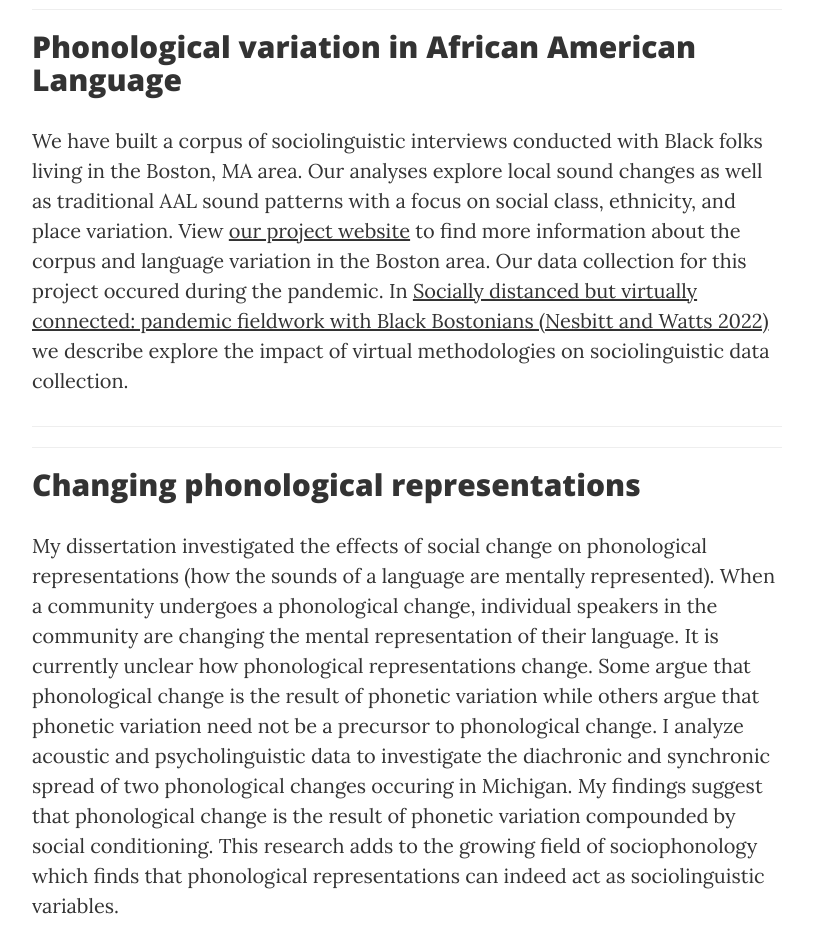
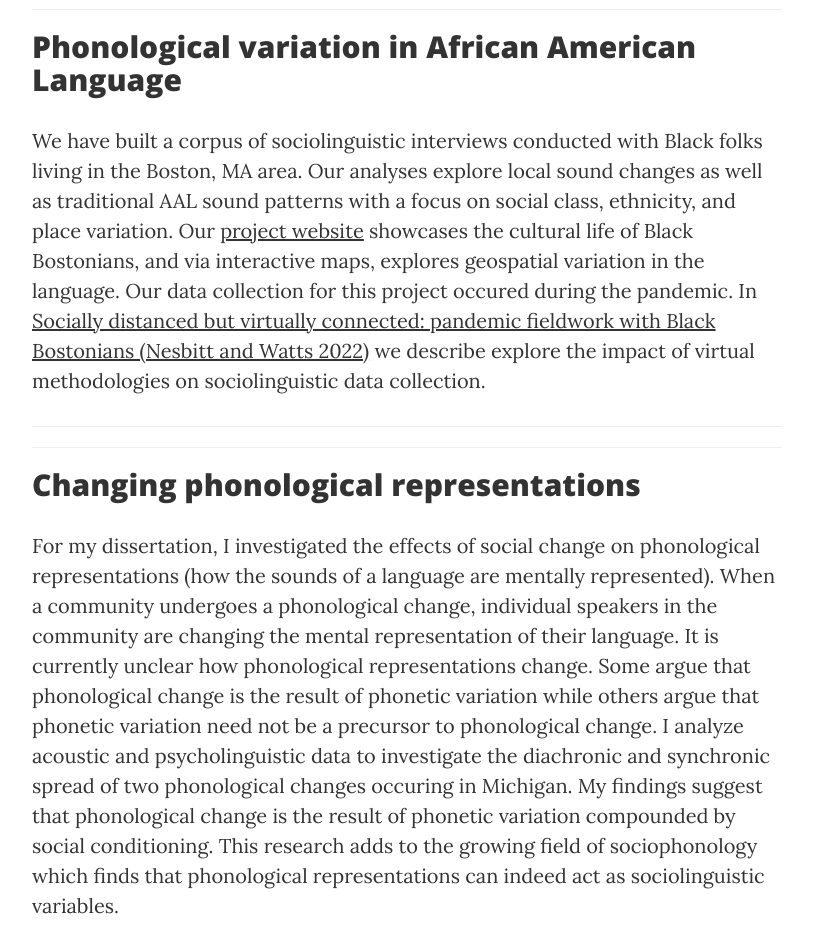
Before and after one commit to MonNesbitt/Website, a website: page research.html in a window 1280 px wide. Shown: the part 720-1668 px from the top of the page, without its empty margins (233-1046 px from the left). Drawn offline with nearby package versions, Linux system fonts and the light colour scheme.

Commit message:
Update research.html
AAL update2

```diff
--- a/research.html
+++ b/research.html
@@ -111,7 +111,7 @@
                         <h2 class="post-title">
                             Phonological variation in African American Language
                         </h2>
-                        <p>We have built a corpus of sociolinguistic interviews conducted with Black folks living in the Boston, MA area. Our analyses explore local sound changes as well as traditional AAL sound patterns with a focus on social class, ethnicity, and place variation. View <a href="https://blackbostonspeaks.netlify.app/">our project website</a> to find more information about the corpus and language variation in the Boston area. Our data collection for this project occured during the pandemic. In <a href="https://www.degruyter.com/document/doi/10.1515/lingvan-2021-0049/html">Socially distanced but virtually connected: pandemic fieldwork with Black Bostonians (Nesbitt and Watts 2022)</a> we describe explore the impact of virtual methodologies on sociolinguistic data collection. </p>
+                        <p>We have built a corpus of sociolinguistic interviews conducted with Black folks living in the Boston, MA area. Our analyses explore local sound changes as well as traditional AAL sound patterns with a focus on social class, ethnicity, and place variation. Our <a href="https://blackbostonspeaks.netlify.app/">project website</a> showcases the cultural life of Black Bostonians, and via interactive maps, explores geospatial variation in the language. Our data collection for this project occured during the pandemic. In <a href="https://www.degruyter.com/document/doi/10.1515/lingvan-2021-0049/html">Socially distanced but virtually connected: pandemic fieldwork with Black Bostonians (Nesbitt and Watts 2022)</a> we describe explore the impact of virtual methodologies on sociolinguistic data collection. </p>
                   </div>
 
 
@@ -122,7 +122,7 @@
                         <h2 class="post-title">
                             Changing phonological representations
                         </h2>
-                        <p>My dissertation investigated the effects of social change on phonological representations (how the sounds of a language
+                        <p>For my dissertation, I investigated the effects of social change on phonological representations (how the sounds of a language
                             are mentally represented).  When a community undergoes a phonological change, individual speakers in the community
                             are changing the mental representation of their language.  It is currently unclear how phonological representations change.
                             Some argue that phonological change is the result of phonetic variation while others argue that phonetic variation need not be a precursor
```
